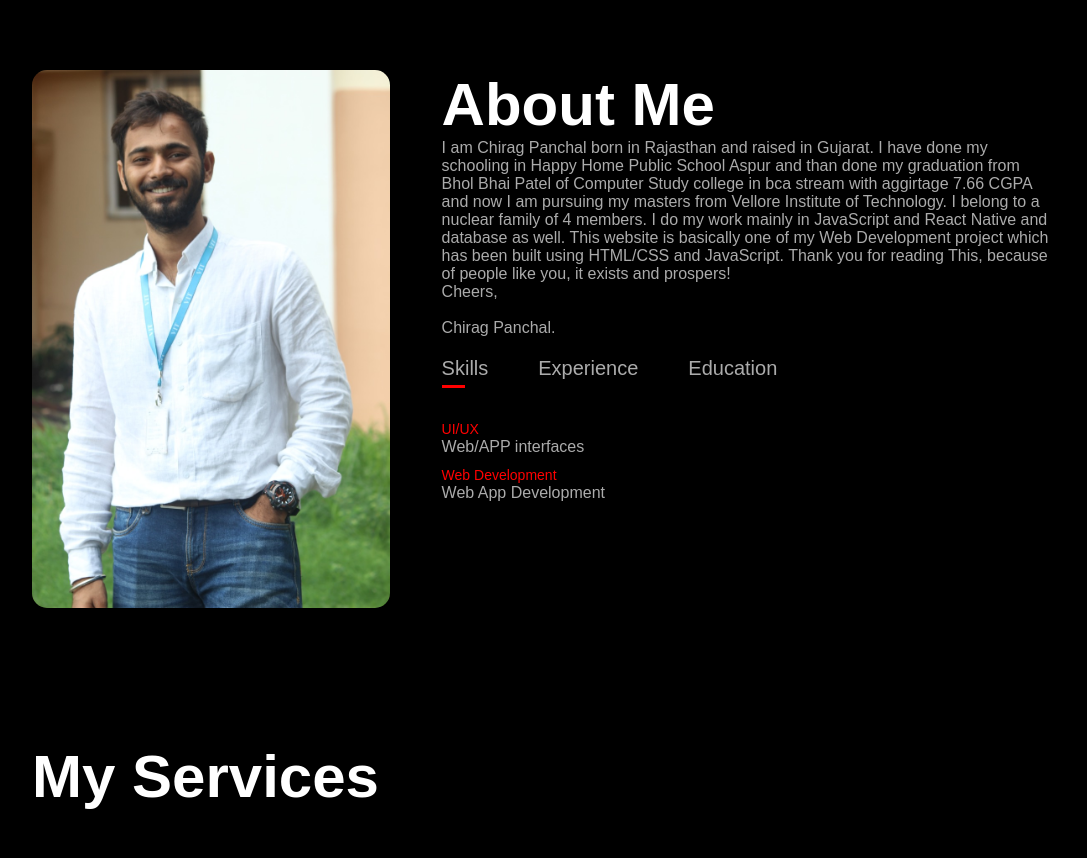
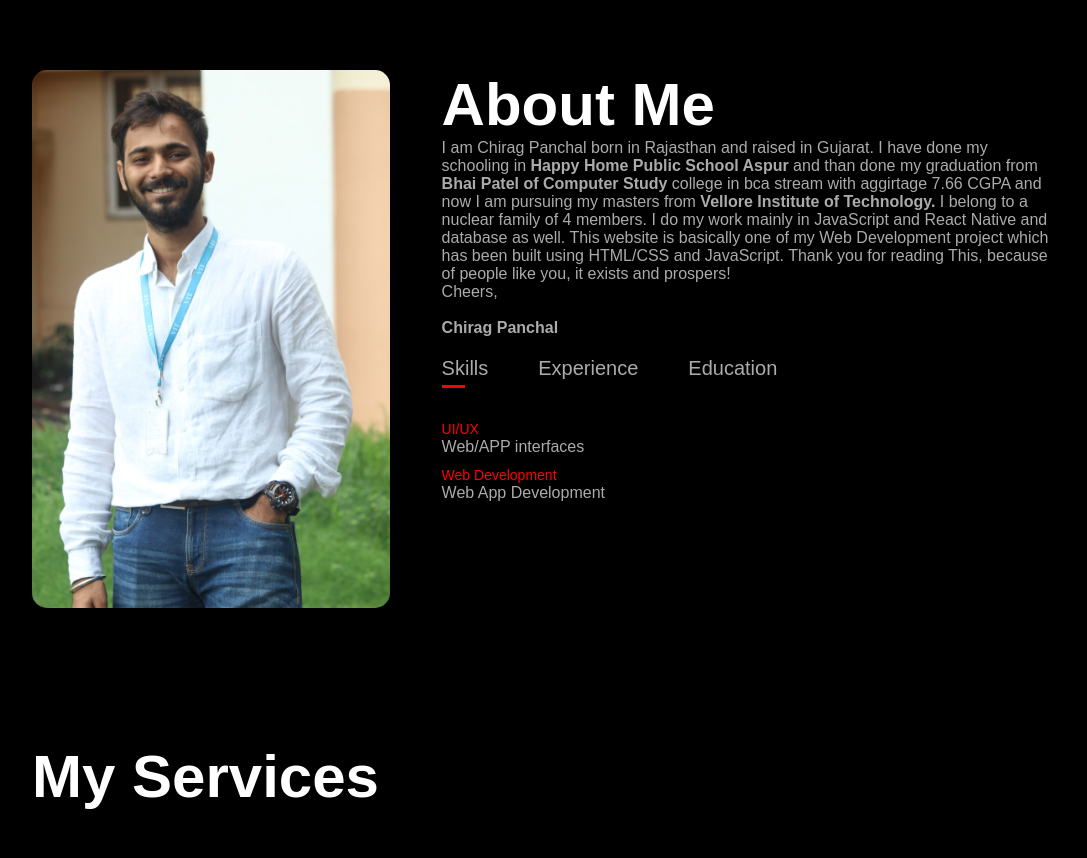
Before and after one commit to paulchirag15/Portfolio, a plain HTML site: page index.html in a window 1280 px wide. Shown: the part 820-1678 px from the top of the page, without its empty margins (96-1183 px from the left). Drawn offline with Linux system fonts and the light colour scheme.

Commit message:
Paulchirag

```diff
--- a/index.html
+++ b/index.html
@@ -43,18 +43,19 @@
             <h1 class="sub-title">About Me</h1>
             <p>
               I am Chirag Panchal born in Rajasthan and raised in Gujarat. I
-              have done my schooling in Happy Home Public School Aspur and than
-              done my graduation from Bhol Bhai Patel of Computer Study college
-              in bca stream with aggirtage 7.66 CGPA and now I am pursuing my
-              masters from Vellore Institute of Technology. I belong to a
-              nuclear family of 4 members. I do my work mainly in JavaScript and
-              React Native and database as well. This website is basically one
-              of my Web Development project which has been built using HTML/CSS
-              and JavaScript. Thank you for reading This, because of people like
+              have done my schooling in
+              <b>Happy Home Public School Aspur</b> and than done my graduation
+              from <b>Bhai Patel of Computer Study</b> college in bca stream
+              with aggirtage 7.66 CGPA and now I am pursuing my masters from
+              <b>Vellore Institute of Technology.</b> I belong to a nuclear
+              family of 4 members. I do my work mainly in JavaScript and React
+              Native and database as well. This website is basically one of my
+              Web Development project which has been built using HTML/CSS and
+              JavaScript. Thank you for reading This, because of people like
               you, it exists and prospers!<br />
               Cheers,<br />
               <br />
-              Chirag Panchal.
+              <b>Chirag Panchal</b>
             </p>
             <div class="tab-tittles">
               <p class="tab-links active-link" onclick="opentab('skills')">
```
